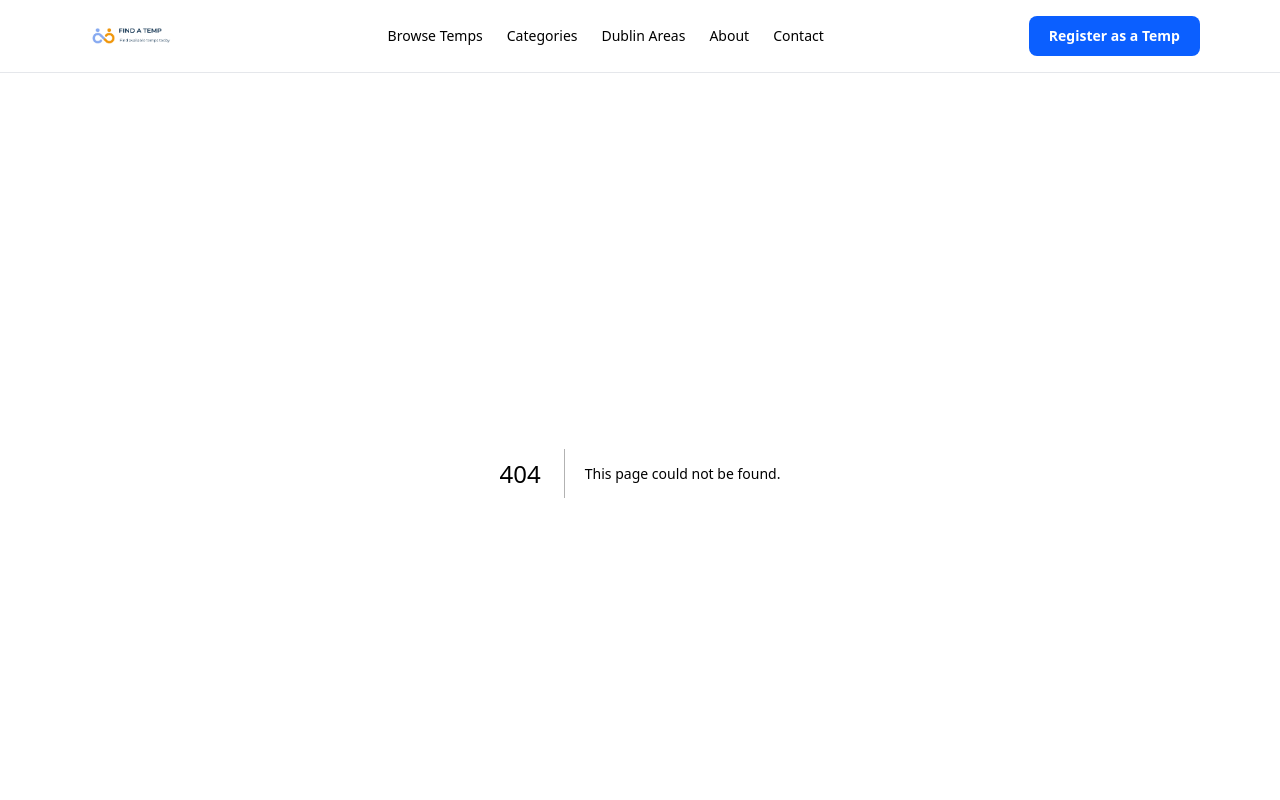
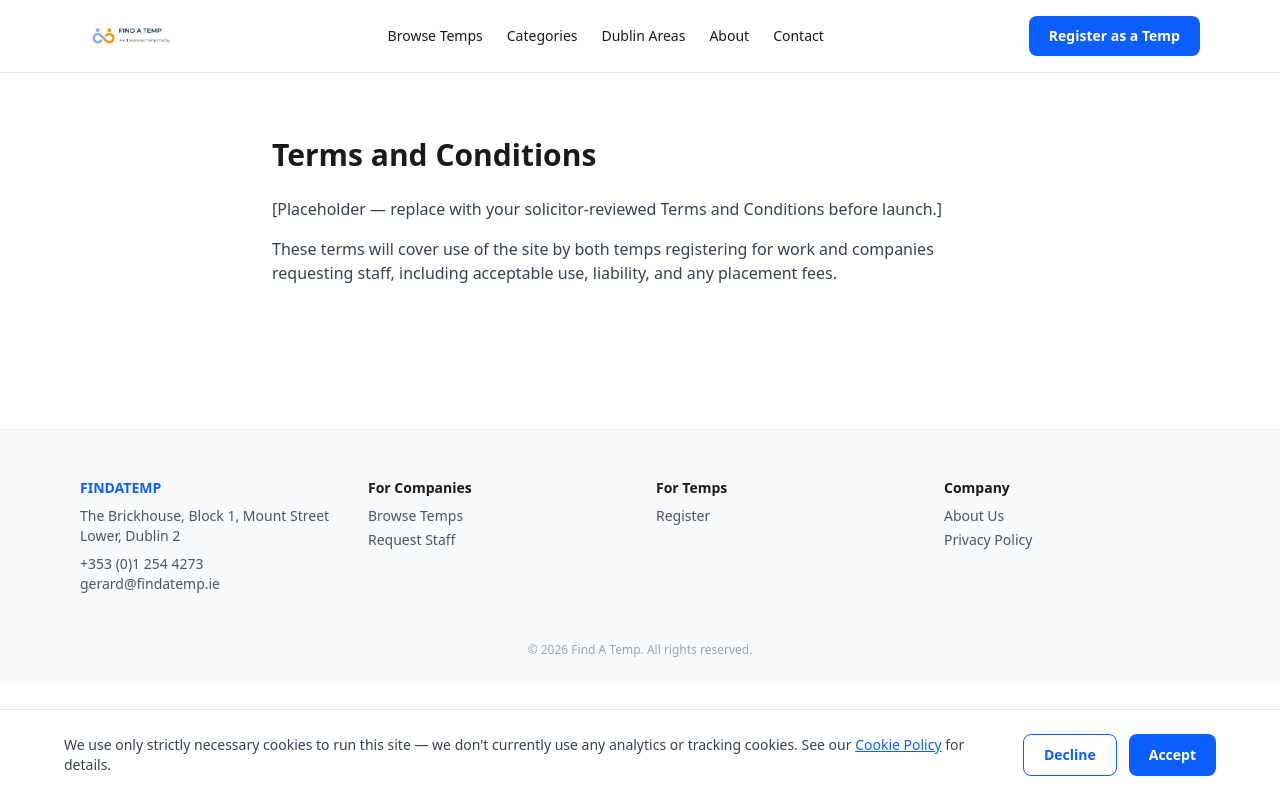
Before and after one commit to RealPeopleRecruitment/Findatemp-app, a Next.js app: page /terms in a window 1280 px wide. Before the commit this address had no page. Shown: the top 800 px of the page. Built offline with nearby package versions, Linux system fonts and the light colour scheme.

Commit message:
Add cookie banner, terms and cookie policy pages

```diff
--- /dev/null
+++ b/app/cookie-policy/page.tsx
@@ -0,0 +1,21 @@
+import type { Metadata } from 'next';
+
+export const metadata: Metadata = {
+  title: 'Cookie Policy',
+  robots: { index: false },
+};
+
+export default function CookiePolicyPage() {
+  return (
+    <div className="max-w-3xl mx-auto px-4 py-16">
+      <h1 className="text-3xl font-bold mb-6">Cookie Policy</h1>
+      <p className="text-gray-700 mb-4">
+        [Placeholder — replace with your solicitor-reviewed Cookie Policy before launch.]
+      </p>
+      <p className="text-gray-700">
+        At the time of writing, this site uses only a strictly necessary cookie to remember your
+        cookie consent choice — no analytics or tracking cookies are set.
+      </p>
+    </div>
+  );
+}
--- a/app/layout.tsx
+++ b/app/layout.tsx
@@ -1,6 +1,7 @@
 import type { Metadata } from 'next';
 import Link from 'next/link';
 import './globals.css';
+import CookieBanner from '@/components/CookieBanner';
 
 export const metadata: Metadata = {
   metadataBase: new URL('https://www.findatemp.ie'),
@@ -82,7 +83,8 @@ export default function RootLayout({ children }: { children: React.ReactNode })
           <div className="text-center text-xs text-gray-400 pb-6">
             © {new Date().getFullYear()} Find A Temp. All rights reserved.
           </div>
-        </footer>
+</footer>
+        <CookieBanner />
       </body>
     </html>
   );
--- /dev/null
+++ b/app/terms/page.tsx
@@ -0,0 +1,21 @@
+import type { Metadata } from 'next';
+
+export const metadata: Metadata = {
+  title: 'Terms and Conditions',
+  robots: { index: false },
+};
+
+export default function TermsPage() {
+  return (
+    <div className="max-w-3xl mx-auto px-4 py-16">
+      <h1 className="text-3xl font-bold mb-6">Terms and Conditions</h1>
+      <p className="text-gray-700 mb-4">
+        [Placeholder — replace with your solicitor-reviewed Terms and Conditions before launch.]
+      </p>
+      <p className="text-gray-700">
+        These terms will cover use of the site by both temps registering for work and companies
+        requesting staff, including acceptable use, liability, and any placement fees.
+      </p>
+    </div>
+  );
+}
--- /dev/null
+++ b/components/CookieBanner.tsx
@@ -0,0 +1,47 @@
+'use client';
+
+import { useEffect, useState } from 'react';
+
+const CONSENT_KEY = 'findatemp_cookie_consent';
+
+export default function CookieBanner() {
+  const [visible, setVisible] = useState(false);
+
+  useEffect(() => {
+    const consent = localStorage.getItem(CONSENT_KEY);
+    if (!consent) setVisible(true);
+  }, []);
+
+  function accept() {
+    localStorage.setItem(CONSENT_KEY, 'accepted');
+    setVisible(false);
+  }
+
+  function decline() {
+    localStorage.setItem(CONSENT_KEY, 'declined');
+    setVisible(false);
+  }
+
+  if (!visible) return null;
+
+  return (
+    <div className="fixed bottom-0 inset-x-0 z-50 bg-white border-t border-gray-200 shadow-lg p-4 md:p-6">
+      <div className="max-w-6xl mx-auto flex flex-col md:flex-row items-start md:items-center justify-between gap-4">
+        <p className="text-sm text-gray-700">
+          We use only strictly necessary cookies to run this site — we don&apos;t currently use any
+          analytics or tracking cookies. See our{' '}
+          <a href="/cookie-policy" className="text-brand underline">Cookie Policy</a> for details.
+        </p>
+        <div className="flex gap-3 shrink-0">
+          <button onClick={decline} className="btn-secondary text-sm">Decline</button>
+          <button onClick={accept} className="btn-primary text-sm">Accept</button>
+        </div>
+      </div>
+    </div>
+  );
+}
+
+export function hasCookieConsent(): boolean {
+  if (typeof window === 'undefined') return false;
+  return localStorage.getItem(CONSENT_KEY) === 'accepted';
+}
```
